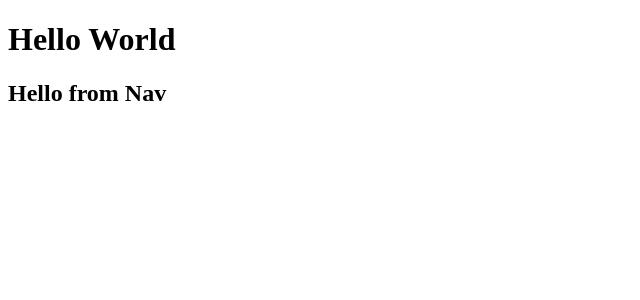
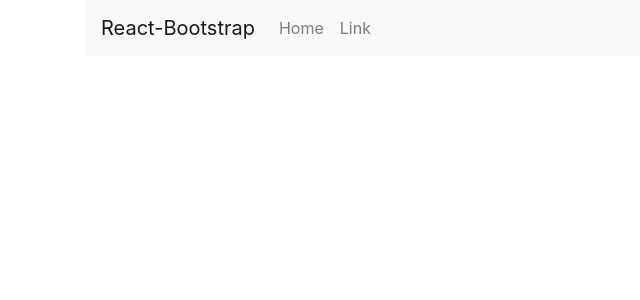
Before and after one commit to paulreyneveld/agc, a React (Create React App) app: page / in a window 1280 px wide. Shown: the top 300 px of the page, without its empty margins (0-640 px from the left). Built offline with nearby package versions, Linux system fonts and the light colour scheme.

Commit message:
Added support for react-bootstrap and started Navigation component

```diff
--- a/package.json
+++ b/package.json
@@ -6,7 +6,9 @@
     "@testing-library/jest-dom": "^5.11.9",
     "@testing-library/react": "^11.2.3",
     "@testing-library/user-event": "^12.6.2",
+    "bootstrap": "^4.6.0",
     "react": "^17.0.1",
+    "react-bootstrap": "^1.4.3",
     "react-dom": "^17.0.1",
     "react-scripts": "4.0.1",
     "web-vitals": "^0.2.4"
--- a/src/App.js
+++ b/src/App.js
@@ -1,11 +1,10 @@
 import React from 'react'
-import Nav from './components/Nav'
+import Navigation from './components/Navigation'
 
 const App = () => {
   return (
     <>
-    <h1>Hello World</h1>
-    <Nav />
+    <Navigation />
     </>
   )
 }
--- a/src/components/Nav.js
+++ /dev/null
@@ -1,7 +0,0 @@
-import React from 'react'
-
-const Nav = () => {
-    return (<h2>Hello from Nav</h2>)
-}
-
-export default Nav
--- /dev/null
+++ b/src/components/Navigation.js
@@ -0,0 +1,23 @@
+import React from 'react'
+import Container from 'react-bootstrap/Container'
+import Navbar from 'react-bootstrap/Navbar'
+import Nav from 'react-bootstrap/Nav'
+
+const Navigation = () => {
+    return (
+    <Container>
+    <Navbar bg="light" expand="lg">
+        <Navbar.Brand href="#home">React-Bootstrap</Navbar.Brand>
+        <Navbar.Toggle aria-controls="basic-navbar-nav" />
+        <Navbar.Collapse id="basic-navbar-nav">
+            <Nav className="mr-auto">
+            <Nav.Link href="#home">Home</Nav.Link>
+            <Nav.Link href="#link">Link</Nav.Link>
+            </Nav>
+        </Navbar.Collapse>
+    </Navbar>
+    </Container>
+    )
+}
+
+export default Navigation
--- a/src/index.js
+++ b/src/index.js
@@ -1,6 +1,8 @@
 import React from 'react';
 import ReactDOM from 'react-dom';
 import App from './App';
+import 'bootstrap/dist/css/bootstrap.min.css';
+
 
 ReactDOM.render(
   <React.StrictMode>
```
Also changed, not shown: 2 other files (tests, documents, lock files or other folders).
